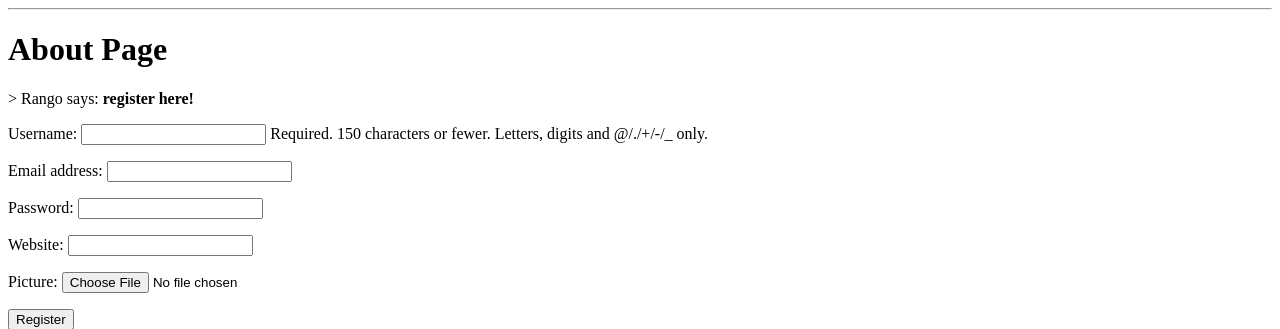
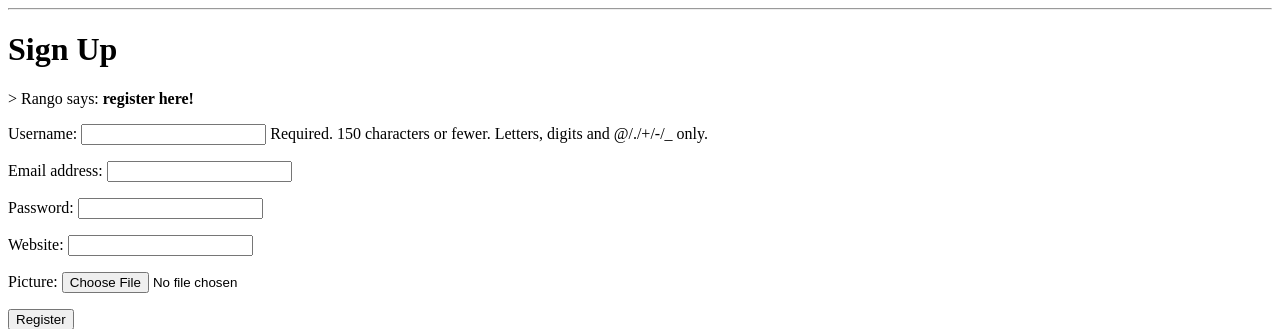
Before and after one commit to LieutenantBamboo/TangoWithDjango, a Django app: page /rango/register/ in a window 1280 px wide. Shown: the top 329 px of the page. Run offline with Django 3.2, Linux system fonts and the light colour scheme; data that the repository does not hold is empty.

Commit message:
Final Working Commit

```diff
--- a/templates/rango/register.html
+++ b/templates/rango/register.html
@@ -6,10 +6,10 @@
 {% endblock %}
 
 {% block body_block %}
-    <h1>About Page</h1>>
+    <h1>Sign Up</h1>>
     {% if registered %}
         Rango says: <strong>thank you for registering!</strong>
-        <a href="{% url 'index' %}">Return to the homepage</a><br />
+        <a href="{% url 'index' %}">Return to the homepage.</a><br />
     {% else %}
         Rango says: <strong>register here!</strong><br />
         <form id="user_form" method="post" action="{% url 'register' %}" enctype="multipart/form-data">
```
